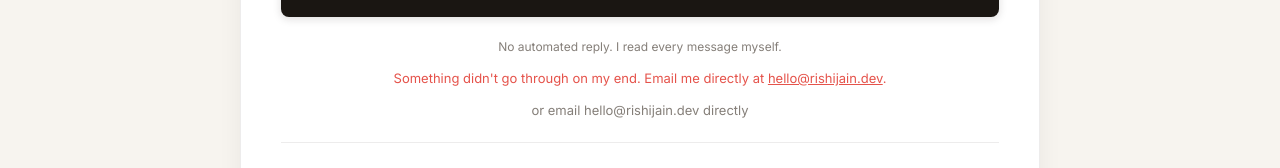
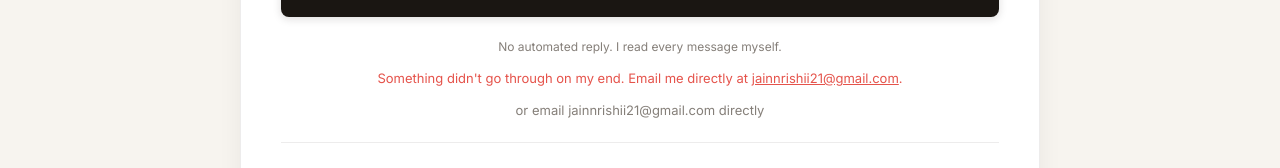
Before and after one commit to rishijain21/rishi-jain-portfolio, a React (Vite) app: page / in a window 1280 px wide. Both pictures are taken after typing "Sample", "name@example.com", "Sample" into the empty fields and a click on the button "Send This to Rishi". Shown: the part 9235-9403 px from the top of the page. Built offline with nearby package versions, Linux system fonts and the light colour scheme; no server answers; a web font is replaced by a local one.

Commit message:
Update official email address to jainnrishii21@gmail.com and update SEO canonicals

```diff
--- a/src/components/layout/Footer.jsx
+++ b/src/components/layout/Footer.jsx
@@ -25,7 +25,7 @@ export const Footer = () => {
                             { label: "LinkedIn", href: "https://www.linkedin.com/in/rishi-jainn/" },
                             // P1.5 / P0.5 — GitHub link only shown when GITHUB_PROFILE_READY is true
                             GITHUB_PROFILE_READY ? { label: "GitHub", href: "https://github.com/rishijain21" } : null,
-                            { label: "Email", href: "mailto:hello@rishijain.dev" },
+                            { label: "Email", href: "mailto:jainnrishii21@gmail.com" },
                         ].filter(Boolean).map(l => {
                             const isExternal = l.href.startsWith("http");
                             return (
--- a/src/components/sections/CTA.jsx
+++ b/src/components/sections/CTA.jsx
@@ -146,14 +146,14 @@ export const CTA = () => {
                                     <p style={{ fontFamily: "'Inter', sans-serif", fontSize: 12, color: "#857F79", textAlign: "center", marginTop: 10 }}>
                                         No automated reply. I read every message myself.
                                     </p>
-                                    {errors.submit && <span role="alert" aria-live="polite" style={{ fontFamily: "'Inter', sans-serif", fontSize: 13, color: "#E5534B", marginTop: 4, display: "block", textAlign: "center" }}>Something didn't go through on my end. Email me directly at <a href="mailto:hello@rishijain.dev" style={{ color: "#E5534B" }}>hello@rishijain.dev</a>.</span>}
-                                    <a href="mailto:hello@rishijain.dev" style={{ fontFamily: "'Inter', sans-serif", fontSize: 13, color: "#857F79", textDecoration: "none", display: "block", textAlign: "center", marginTop: 4, transition: "color 0.18s ease" }} onMouseEnter={e => e.currentTarget.style.color = "#6B6460"} onMouseLeave={e => e.currentTarget.style.color = "#857F79"}>or email hello@rishijain.dev directly</a>
+                                    {errors.submit && <span role="alert" aria-live="polite" style={{ fontFamily: "'Inter', sans-serif", fontSize: 13, color: "#E5534B", marginTop: 4, display: "block", textAlign: "center" }}>Something didn't go through on my end. Email me directly at <a href="mailto:jainnrishii21@gmail.com" style={{ color: "#E5534B" }}>jainnrishii21@gmail.com</a>.</span>}
+                                    <a href="mailto:jainnrishii21@gmail.com" style={{ fontFamily: "'Inter', sans-serif", fontSize: 13, color: "#857F79", textDecoration: "none", display: "block", textAlign: "center", marginTop: 4, transition: "color 0.18s ease" }} onMouseEnter={e => e.currentTarget.style.color = "#6B6460"} onMouseLeave={e => e.currentTarget.style.color = "#857F79"}>or email jainnrishii21@gmail.com directly</a>
                                 </div>
 
                                 <div style={{ borderTop: "1px solid rgba(26,22,18,0.08)", paddingTop: 24, marginTop: 4, textAlign: "center" }}>
                                     <p style={{ fontFamily: "'Inter', sans-serif", fontSize: 13, color: "#857F79", marginBottom: 12 }}>Prefer to skip the form?</p>
                                     <div style={{ display: "flex", flexWrap: "wrap", gap: 16, justifyContent: "center", alignItems: "center" }}>
-                                        <a href="mailto:hello@rishijain.dev" style={{ fontFamily: "'Inter',sans-serif", fontSize: 14, fontWeight: 600, color: "#1B4FD8", textDecoration: "none", display: "inline-flex", alignItems: "center", gap: 6, borderBottom: "1px solid rgba(27,79,216,0.3)", paddingBottom: 2 }}>Email me directly →</a>
+                                        <a href="mailto:jainnrishii21@gmail.com" style={{ fontFamily: "'Inter',sans-serif", fontSize: 14, fontWeight: 600, color: "#1B4FD8", textDecoration: "none", display: "inline-flex", alignItems: "center", gap: 6, borderBottom: "1px solid rgba(27,79,216,0.3)", paddingBottom: 2 }}>Email me directly →</a>
                                         {/* WhatsApp CTA is only rendered when a real number is configured in SITE_CONFIG */}
                                         {SITE_CONFIG.whatsappNumber && (
                                             <a href={`https://wa.me/${SITE_CONFIG.whatsappNumber}?text=${encodeURIComponent("Hi Rishi, I found your portfolio and wanted to discuss a project.")}`} target="_blank" rel="noopener noreferrer"
--- a/src/seo/usePortfolioSEO.js
+++ b/src/seo/usePortfolioSEO.js
@@ -17,19 +17,19 @@ export const usePortfolioSEO = () => {
         setMeta("og:title", "Rishi Jain — Technology Partner for Founders & Growing Businesses", true);
         setMeta("og:description", "I build the systems your business actually runs on — backed by production fintech work and my own SaaS company.", true);
         setMeta("og:type", "website", true);
-        setMeta("og:url", "https://rishijain.dev", true);
-        // TODO (P0.2): Create og-preview.png (1200×630px) and deploy to https://rishijain.dev/og-preview.png
+        setMeta("og:url", "https://rishi-jain.vercel.app", true);
+        // TODO (P0.2): Create og-preview.png (1200×630px) and deploy to https://rishi-jain.vercel.app/og-preview.png
         // before launch. The tag is intentionally omitted until the asset is confirmed live to avoid
         // broken social card previews. Uncomment both lines below once deployed:
-        // setMeta("og:image", "https://rishijain.dev/og-preview.png", true);
-        // setMeta("twitter:image", "https://rishijain.dev/og-preview.png");
+        // setMeta("og:image", "https://rishi-jain.vercel.app/og-preview.png", true);
+        // setMeta("twitter:image", "https://rishi-jain.vercel.app/og-preview.png");
         setMeta("twitter:card", "summary_large_image");
         setMeta("twitter:title", "Rishi Jain — Technology Partner for Founders & Growing Businesses");
         setMeta("twitter:description", "I build the systems your business actually runs on — backed by production fintech work and my own SaaS company.");
 
         let canon = document.querySelector('link[rel="canonical"]');
         if (!canon) { canon = document.createElement("link"); canon.setAttribute("rel", "canonical"); document.head.appendChild(canon); }
-        canon.setAttribute("href", "https://rishijain.dev");
+        canon.setAttribute("href", "https://rishi-jain.vercel.app");
 
         let schemaTag = document.querySelector('script[data-schema="rj-person"]');
         if (!schemaTag) {
@@ -43,7 +43,8 @@ export const usePortfolioSEO = () => {
             "@type": "Person",
             name: "Rishi Jain",
             jobTitle: "Technology Partner",
-            url: "https://rishijain.dev",
+            email: "jainnrishii21@gmail.com",
+            url: "https://rishi-jain.vercel.app",
             sameAs: ["https://www.linkedin.com/in/rishi-jainn/", "https://github.com/rishijain21"],
             knowsAbout: [".NET", "Angular", "PostgreSQL", "SaaS architecture", "business automation"],
         });
```
Also changed, not shown: mainfile.jsx (+4 -4 lines), 1 other file (tests, documents, lock files or other folders).
